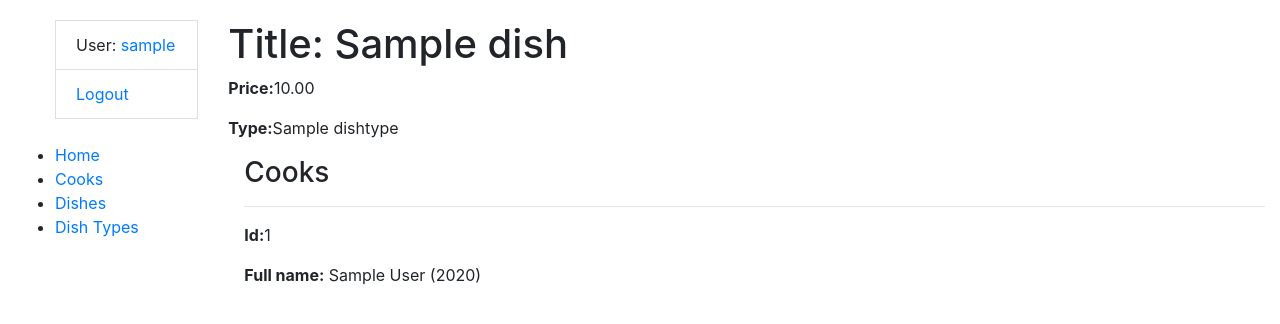
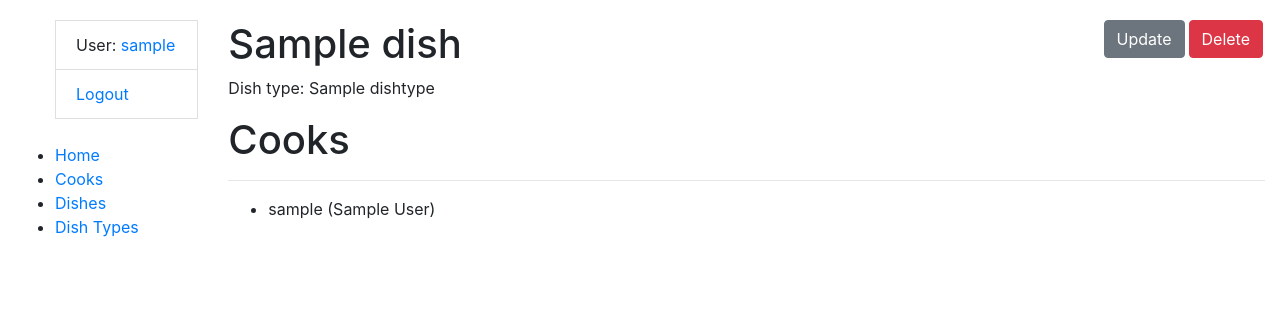
Before and after one commit to Anatolii-Poznyak/this_is_kitchen, a Django app: page /dishes/1/ in a window 1280 px wide. Shown: the top 324 px of the page. Run offline with Django 4.2, Linux system fonts and the light colour scheme; a user stored in the database is signed in; tables that the repository leaves empty hold one stand-in row (values such as "Sample post").

Commit message:
Add dish form/confirm_delete templates + some refactor of templates

```diff
--- a/templates/kitchen/dish_detail.html
+++ b/templates/kitchen/dish_detail.html
@@ -1,25 +1,22 @@
 {% extends "base.html" %}
 
 {% block content %}
-  <h1>Title: {{ dish.name }}</h1>
-  <p><strong>Price:</strong>{{ dish.price }}</p>
-  <p><strong>Type:</strong>{{ dish.dish_type.name }}</p>
+  <h1>
+    {{ dish.name }}
+    <a href="{% url 'kitchen:dish-delete' pk=dish.id %}" class="btn btn-danger link-to-page">
+      Delete
+    </a>
 
-  <div class="ml-3">
-    <h3>Cooks</h3>
-
+    <a href="{% url 'kitchen:dish-update' pk=dish.id %}" class="btn btn-secondary link-to-page">
+      Update
+    </a>
+  </h1>
+  <p>Dish type: {{ dish.dish_type.name }}</p>
+  <h1>Cooks</h1>
+  <hr>
+  <ul>
     {% for cook in dish.cooks.all %}
-      <hr>
-      <p class="text-mutes"><strong>Id:</strong>{{ cook.id }}</p>
-      <p>
-        <strong>Full name:</strong>
-          {{ cook.first_name }} {{ cook.last_name }}
-          {% if cook.years_of_experience %} ({{ cook.years_of_experience }})
-          {% endif %}
-      </p>
-    {% empty %}
-      <p>No cooks yet!</p>
+      <li>{{ cook.username }} ({{ cook.first_name }} {{ cook.last_name }})</li>
     {% endfor %}
-
-  </div>
+  </ul>
 {% endblock %}
```
Also changed, not shown: templates/kitchen/dish_confirm_delete.html (added, +10 -0 lines), templates/kitchen/dish_form.html (added, +12 -0 lines), templates/kitchen/dish_list.html (+9 -2 lines).
